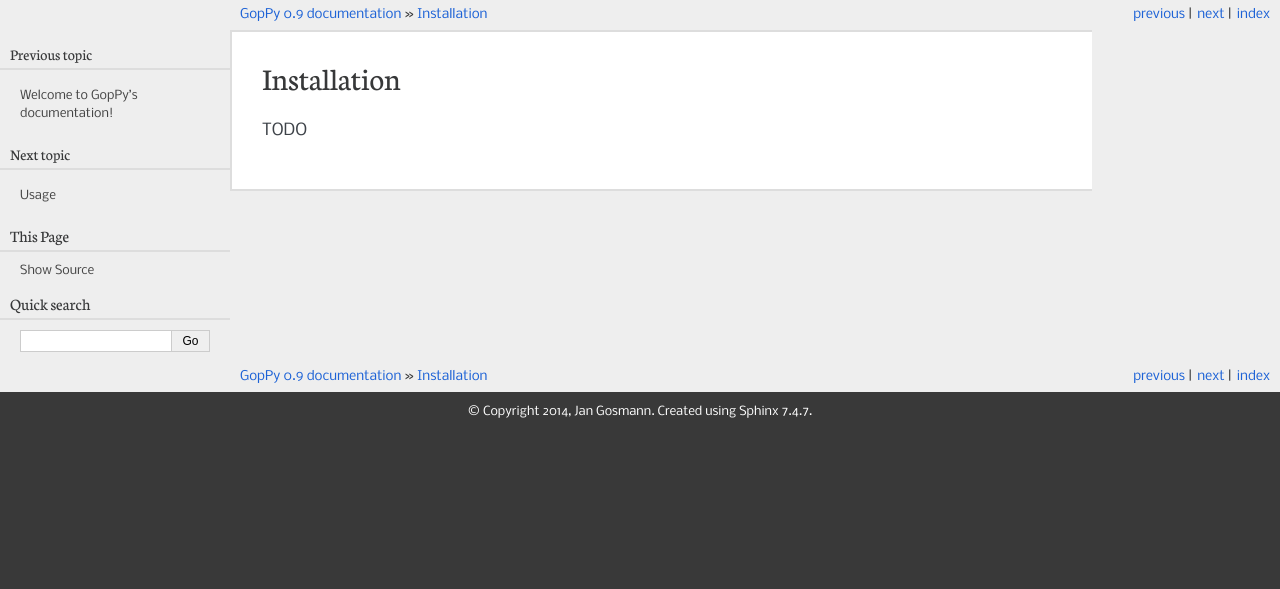
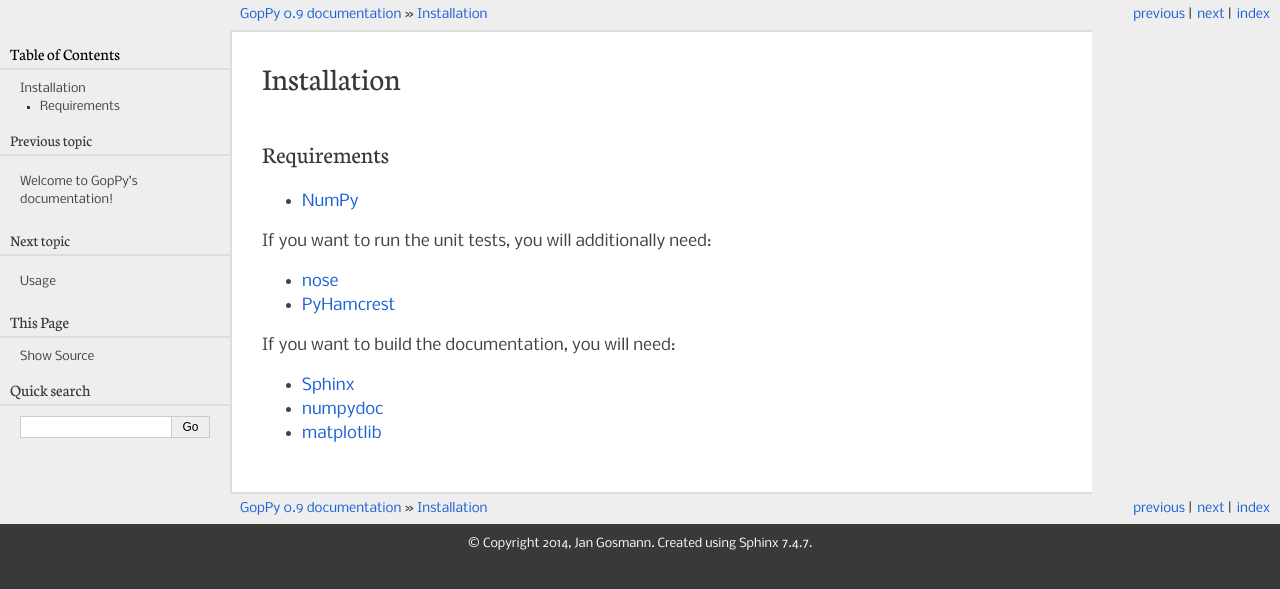
Before and after one commit to jgosmann/goppy, a Sphinx documentation site: the page built from doc/installation.rst, in a window 1280 px wide. Shown: the top 589 px of the page. Built offline with Sphinx 7.4.7, drawn with Linux system fonts in a browser that asks for light colours.

Commit message:
Document requirements.

```diff
--- a/doc/installation.rst
+++ b/doc/installation.rst
@@ -1,4 +1,18 @@
 Installation
 ============
 
-TODO
+Requirements
+------------
+
+* `NumPy <http://www.numpy.org/>`_
+
+If you want to run the unit tests, you will additionally need:
+
+* `nose <https://nose.readthedocs.org/en/latest/>`_
+* `PyHamcrest <https://pypi.python.org/pypi/PyHamcrest>`_
+
+If you want to build the documentation, you will need:
+
+* `Sphinx <http://sphinx-doc.org/>`_
+* `numpydoc <https://pypi.python.org/pypi/numpydoc>`_
+* `matplotlib <http://matplotlib.org/>`_
```
